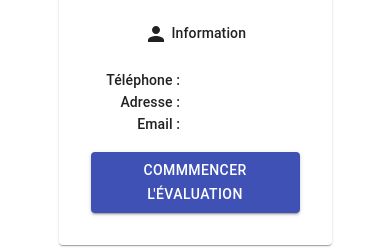
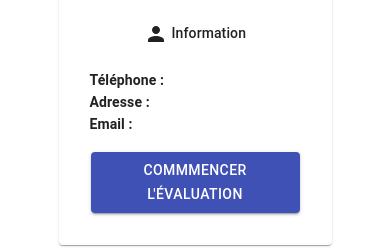
Before and after one commit to cidit/Projet-Integre-EQ1, a React (Create React App) app in the folder frontend/: page /evaluationStagiaire/1 in a window 390 px wide. Shown: the part 240-488 px from the top of the page. Built offline with nearby package versions, Linux system fonts and the light colour scheme; no server answers.

Commit message:
remplacer boutons texte minuscules

```diff
--- a/frontend/src/components/employeur/ProfilEmployeurMotsDePasse.js
+++ b/frontend/src/components/employeur/ProfilEmployeurMotsDePasse.js
@@ -131,6 +131,7 @@ export default class ProfileEmployeurMotsDePasse extends Component {
                                                         className={`submit ${isSubmitting || !isValid ? 'disabled' : ' '}`}
                                                         color="primary"
                                                         variant="contained"
+                                                        style={{ textTransform: 'none' }}
                                                         disabled={isValidating || isSubmitting || !isValid}>Enregistrer
                                                 </Button>
 
--- a/frontend/src/components/employeur/evaluations/EvaluationsAFaire.js
+++ b/frontend/src/components/employeur/evaluations/EvaluationsAFaire.js
@@ -67,10 +67,8 @@ export default function EvaluationsStagiaires(props) {
                         <Table className="table" >
                             <TableHead className={classes.heading}>
                                 <TableRow>
-                                    <TableCell className={classes.textTitle}>Étudiant </TableCell>
-                                    <TableCell className={classes.textTitle}>Programme </TableCell>
-                                    <TableCell className={classes.textTitle}>Courriel </TableCell>
-                                    <TableCell className={classes.textTitle}>Téléphone</TableCell>
+                                    <TableCell className={classes.textTitle}>Étudiant</TableCell>
+                                    <TableCell className={classes.textTitle}>Programme</TableCell>
                                     <TableCell className={classes.textTitle}>Stage</TableCell>
                                     <TableCell className={classes.textTitle}>Date début</TableCell>
                                     <TableCell className={classes.textTitle}>Date fin</TableCell>
@@ -116,8 +114,6 @@ function Row(props) {
             <TableRow hover className={classes.row}>
                 <TableCell className='align-middle'>{row.etudiant.prenom} {row.etudiant.nom}</TableCell>
                 <TableCell className='align-middle'>{row.etudiant.programme}</TableCell>
-                <TableCell className='align-middle'>{row.etudiant.email}</TableCell>
-                <TableCell className='align-middle'>{row.etudiant.telephone}</TableCell>
                 <TableCell className='align-middle'>{row.stage.titre}</TableCell>
                 <TableCell className='align-middle'>{row.stage.dateDebut}</TableCell>
                 <TableCell className='align-middle'>{row.stage.dateFin}</TableCell>
--- a/frontend/src/components/enseignant/ProfilEnseignantMotsDePasse.js
+++ b/frontend/src/components/enseignant/ProfilEnseignantMotsDePasse.js
@@ -129,6 +129,7 @@ export default class ProfileEnseignantMotsDePasse extends Component {
                                                         className={`submit ${isSubmitting || !isValid ? 'disabled' : ' '}`}
                                                         color="primary"
                                                         variant="contained"
+                                                        style={{ textTransform: 'none' }}
                                                         disabled={isValidating || isSubmitting || !isValid}>Enregistrer
                                                 </Button>
 
--- a/frontend/src/components/etudiant/ApplicationStageComponent.js
+++ b/frontend/src/components/etudiant/ApplicationStageComponent.js
@@ -164,6 +164,7 @@ class ApplicationStageComponent extends Component {
 
                                             <TableCell>
                                                 <Button type="submit" className='m-2' variant="contained" size="small" color="primary"
+                                                        style={{ textTransform: 'none' }}
                                                         value={stage.id} onClick={this.handleSubmit}>Postuler
                                                 </Button>
                                             </TableCell> : null
--- a/frontend/src/components/etudiant/ListeCandidaturesEtudiantComponent.js
+++ b/frontend/src/components/etudiant/ListeCandidaturesEtudiantComponent.js
@@ -179,6 +179,7 @@ function ShowCandidature(props) {
 
             <TableCell hidden={!props.isSessionSelectionneeEnCours}>
                 <Button type="submit" className='m-2' variant="contained" size="small" color="primary" onClick={handleShowModal}
+                        style={{ textTransform: 'none' }}
                         disabled={props.candidature.statut === "REFUSE"
                         || props.candidature.statut === "EN_ATTENTE"
                         || props.disabledAll === true}>
--- a/frontend/src/components/etudiant/ProfilEtudiant.js
+++ b/frontend/src/components/etudiant/ProfilEtudiant.js
@@ -168,7 +168,7 @@ export default function ProfileHome() {
                 </div>
 
                 <Grid container justify="center" >
-                    <Button variant="contained" color="primary" className='m-3' disabled={isRegistered} onClick={enregisterSession}>
+                    <Button variant="contained" color="primary" className='m-3' disabled={isRegistered} onClick={enregisterSession} style={{ textTransform: 'none' }}>
                         {isRegistered ? "Vous êtes enregistré à la session" : "S'enregistrer pour la session"}
                     </Button>
                 </Grid>
--- a/frontend/src/components/etudiant/ProfilEtudiantCV.js
+++ b/frontend/src/components/etudiant/ProfilEtudiantCV.js
@@ -130,7 +130,8 @@ export default class HomeEtudiant extends Component {
                             <label style={{color: "red"}}>Ce format de fichier n'est pas autorisé. Seuls les fichiers au
                                 format PDF sont autorisés.</label> : null}
                         {this.state.displaySubmitCVButton ?
-                            <Button type="submit" color="primary" variant="contained">Enregistrer mon CV</Button> : null}<br/>
+                            <Button type="submit" color="primary" variant="contained"
+                                    style={{ textTransform: 'none' }}>Enregistrer mon CV</Button> : null}<br/>
                         {this.state.hasUploadedCV ?
                             <label style={{color: "green"}}>Vous venez de téléverser votre CV. Il doit cependant être
                                 approuvé pour que vous puissiez appliquer aux offres de stage.</label> : null}
@@ -140,7 +141,8 @@ export default class HomeEtudiant extends Component {
                         <br/>
                         <label>
                             {this.state.etudiant.cv != null ?
-                            <Button color="primary" variant="contained" onClick={() => this.downloadCV(this.state.etudiant)}>Télécharger mon CV</Button> : null}<br/>
+                            <Button color="primary" variant="contained" onClick={() => this.downloadCV(this.state.etudiant)}
+                                    style={{ textTransform: 'none' }}>Télécharger mon CV</Button> : null}<br/>
                         </label>
                     </div>
                 </form>
--- a/frontend/src/components/etudiant/ProfilEtudiantMotsDePasse.js
+++ b/frontend/src/components/etudiant/ProfilEtudiantMotsDePasse.js
@@ -135,6 +135,7 @@ export default class ProfileEtudiantMotsDePasse extends Component {
                                                         className={`submit ${isSubmitting || !isValid ? 'disabled' : ' '}`}
                                                         color="primary"
                                                         variant="contained"
+                                                        style={{ textTransform: 'none' }}
                                                         disabled={isValidating || isSubmitting || !isValid}>Enregistrer
                                                 </Button>
 
--- a/frontend/src/components/evaluations/evaluationStagiaire/EvaluationStagiaire.js
+++ b/frontend/src/components/evaluations/evaluationStagiaire/EvaluationStagiaire.js
@@ -72,37 +72,39 @@ export default function EvaluationStagiaire() {
                 <br></br>
 
 
-                <div className='row '>
-                    <div className='col '>
-                        <Typography variant="subtitle2" align='right'>Téléphone :</Typography>
+                <div className='container text-left justify-content-center'>
+                  <div className='row justify-content-center'>
+                      <div className='col-sm-2'>
+                          <Typography variant="subtitle2" align='left'><strong>Téléphone :</strong></Typography>
                       </div>
-                    <div className='col'>
+                      <div className='col-sm-2'>
                           <Typography variant="subtitle2" align='left'>{etudiant.telephone}</Typography>
                       </div>
                   </div>
 
-                <div className='row'>
-                    <div className='col'>
-                        <Typography variant="subtitle2" align='right'>Adresse :</Typography>
+                  <div className='row justify-content-center'>
+                      <div className='col-sm-2'>
+                          <Typography variant="subtitle2" align='left'><strong>Adresse :</strong></Typography>
                       </div>
-                    <div className='col'>
+                      <div className='col-sm-2'>
                           <Typography variant="subtitle2" align='left'>{etudiant.adresse}</Typography>
                       </div>
                   </div>
 
-                <div className='row'>
-                    <div className='col'>
-                        <Typography variant="subtitle2" align='right'>Email :</Typography>
+                  <div className='row justify-content-center'>
+                      <div className='col-sm-2'>
+                          <Typography variant="subtitle2" align='left'><strong>Email :</strong></Typography>
                       </div>
-                    <div className='col'>
+                      <div className='col-sm-2'>
                           <Typography variant="subtitle2" align='left'>{etudiant.email}</Typography>
+                      </div>
                   </div>
                 </div>
 
 
 
                 <Grid container justify="center" >
-                    <Button variant="contained" color="primary" className='m-3' onClick={goToEvaluation}>
+                    <Button variant="contained" color="primary" className='m-3' onClick={goToEvaluation} >
                         Commmencer l'évaluation
                 </Button>
                 </Grid>
--- a/frontend/src/components/gestionnaire/ProfilGestionnaireMotsDePasse.js
+++ b/frontend/src/components/gestionnaire/ProfilGestionnaireMotsDePasse.js
@@ -132,6 +132,7 @@ export default class ProfileGestionnaireMotsDePasse extends Component {
                                                         className={`submit ${isSubmitting || !isValid ? 'disabled' : ' '}`}
                                                         color="primary"
                                                         variant="contained"
+                                                        style={{ textTransform: 'none' }}
                                                         disabled={isValidating || isSubmitting || !isValid}>Enregistrer
                                                 </Button>
 
```
Lines whose indentation alone changed are shown as unchanged.
